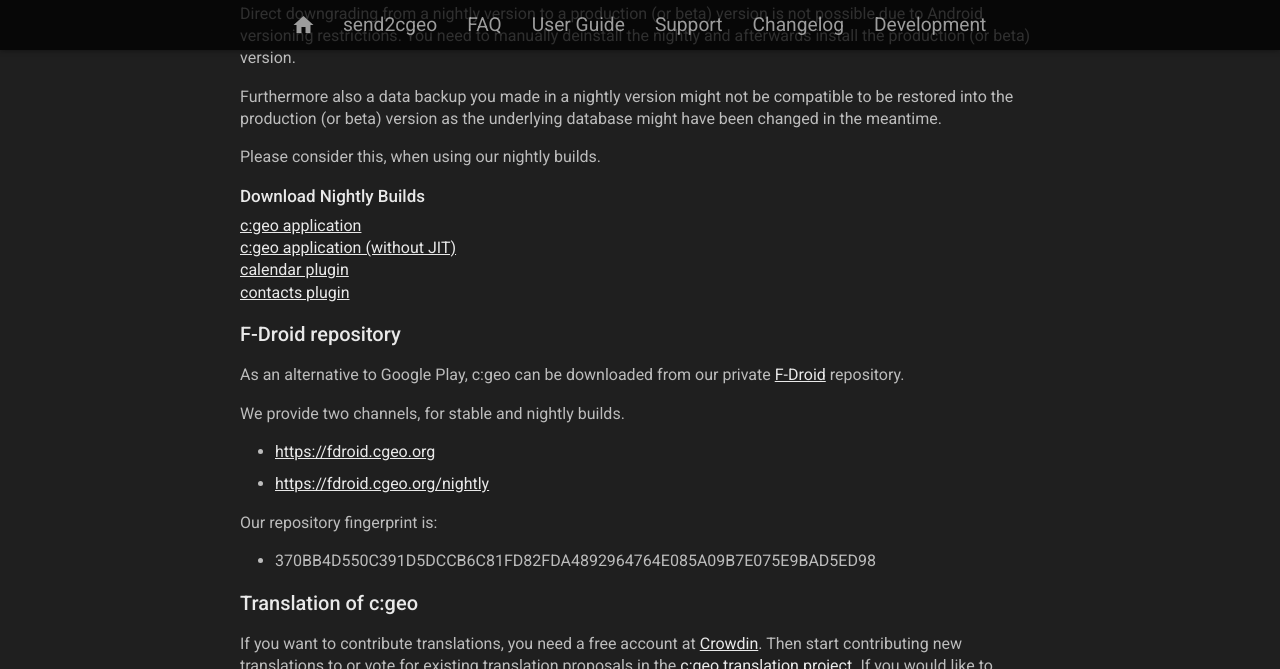
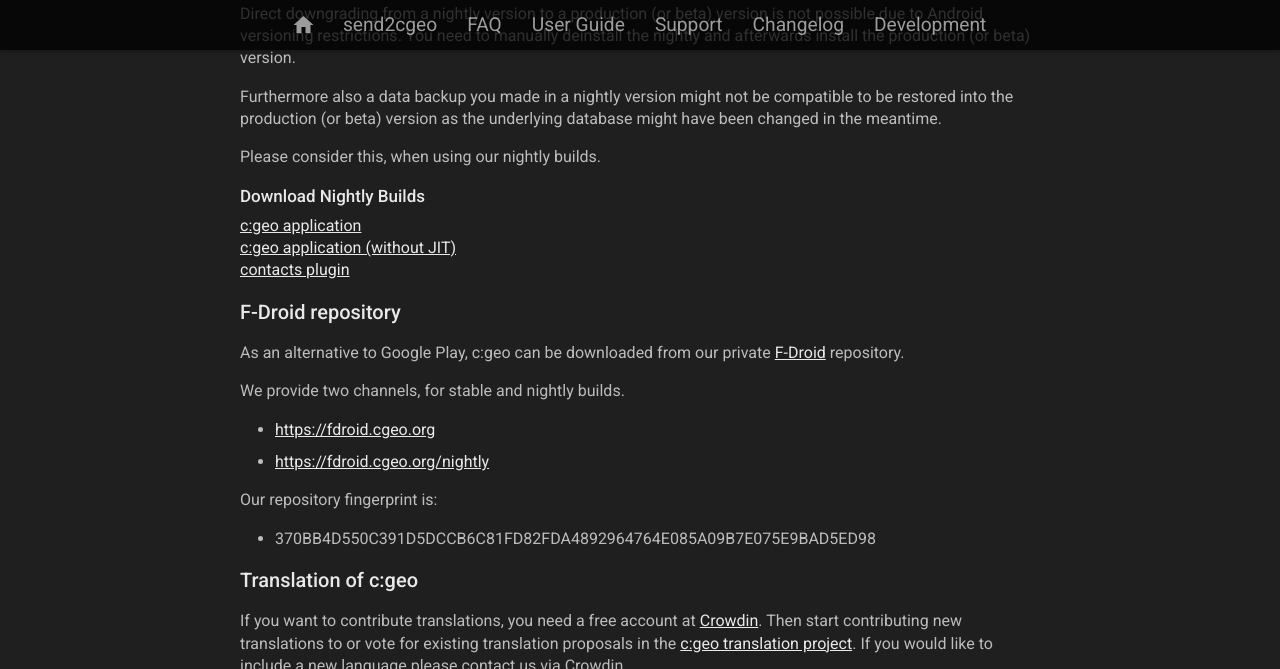
Before and after one commit to cgeo/cgeo.github.io, a Jekyll site: the page built from development.md, in a window 1280 px wide and 900 px high, scrolled down 1270 px, cut to the strip 0-669 px from the top of the window. Built offline with Jekyll 4.4.1, drawn with Linux system fonts in a browser that asks for light colours; nearby versions of some CDN libraries; a script that is not in the unit is left out.

Commit message:
Fix #218 - Remove nightly for calender plugin

```diff
--- a/development.md
+++ b/development.md
@@ -55,7 +55,6 @@
 
 [c:geo application](http://download.cgeo.org/cgeo-nightly.apk)\\
 [c:geo application (without JIT)](http://download.cgeo.org/cgeo-nightly-nojit.apk)\\
-[calendar plugin](http://download.cgeo.org/cgeo-calendar-nightly.apk)\\
 [contacts plugin](http://download.cgeo.org/cgeo-contacts-nightly.apk)
 
 ## F-Droid repository
```
